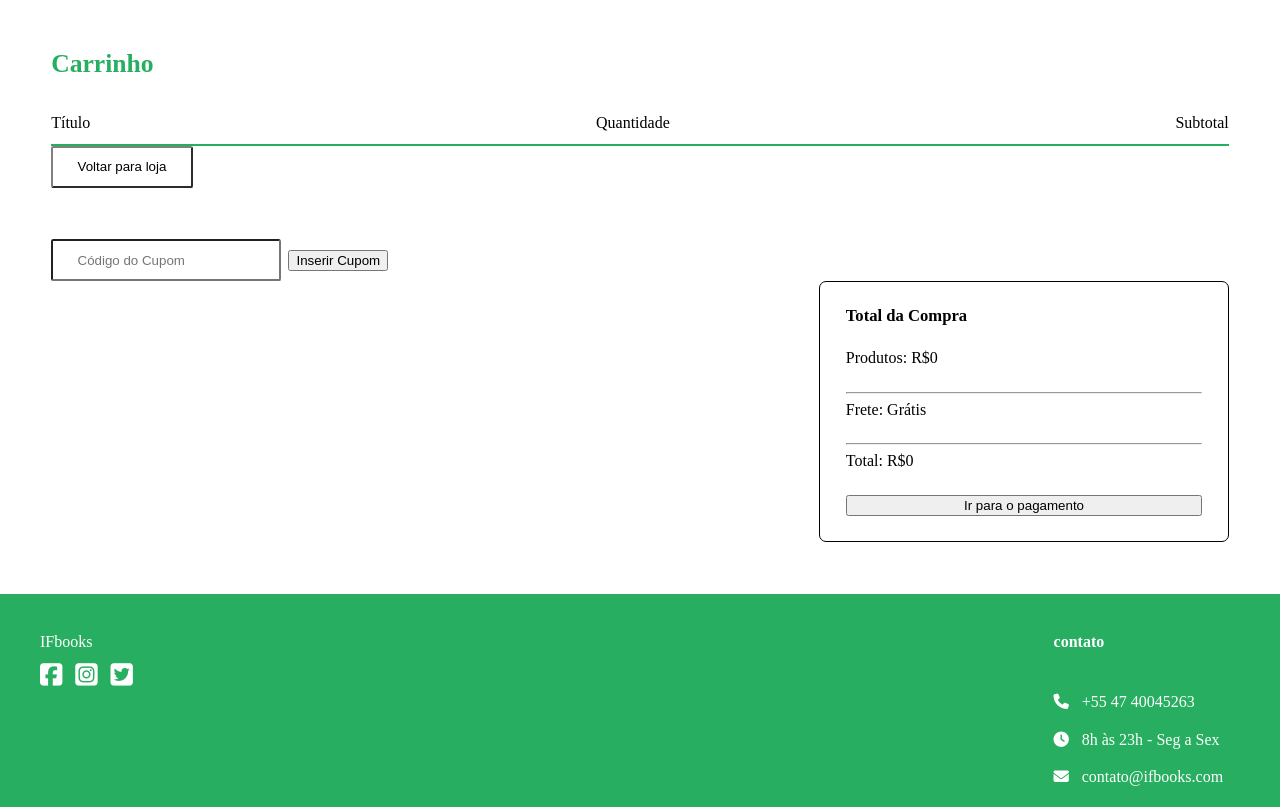
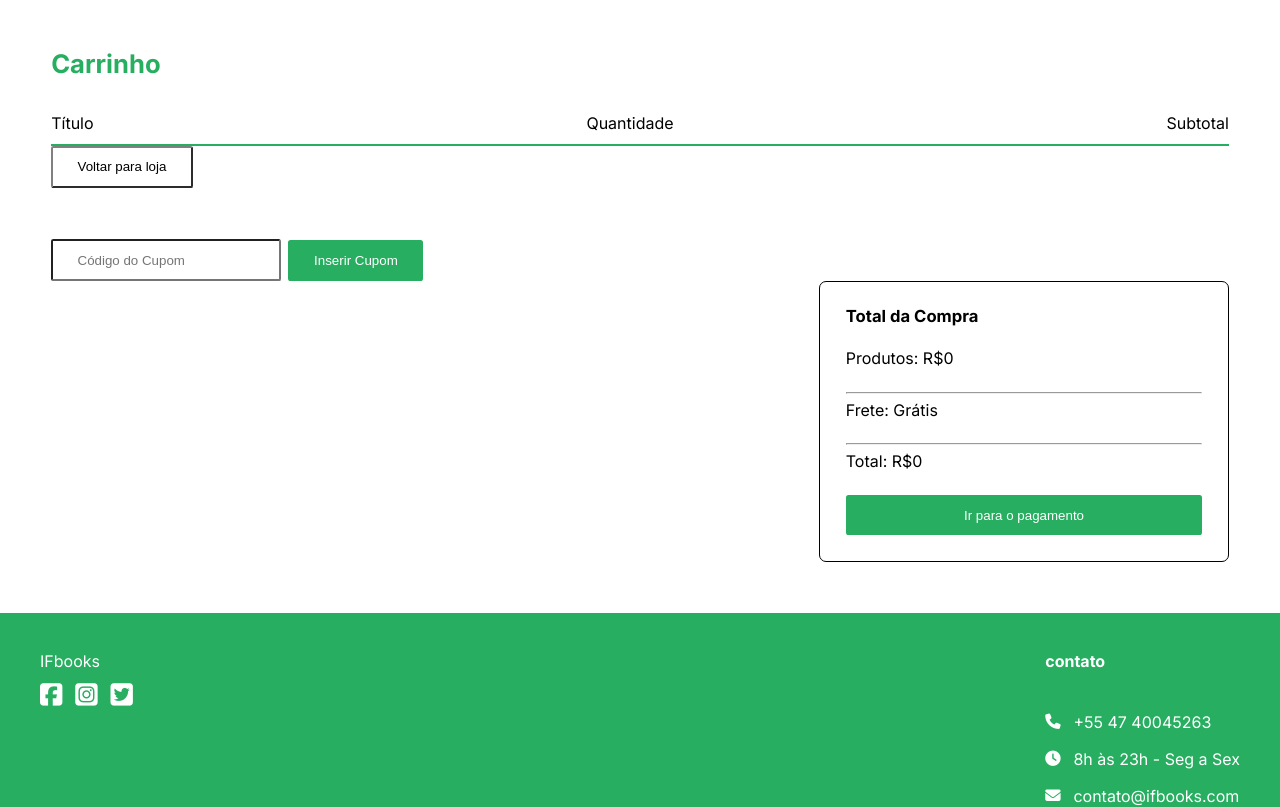
Before and after one commit to CAR-COMPR-2INFO3/Livraria, a Vue app: page / in a window 1280 px wide. Shown: the top 807 px of the page. Built offline with nearby package versions, Linux system fonts and the light colour scheme.

Commit message:
Pull request

```diff
--- a/src/assets/main.css
+++ b/src/assets/main.css
@@ -1,3 +1,6 @@
+
+@import url('https://fonts.googleapis.com/css2?family=Inter:ital,opsz,wght@0,14..32,100..900;1,14..32,100..900&display=swap');
+
 /* http://meyerweb.com/eric/tools/css/reset/ */
 html, body, div, span, applet, object, iframe,
 h1, h2, h3, h4, h5, h6, p, blockquote, pre,
@@ -42,3 +45,18 @@ table {
   border-collapse: collapse;
   border-spacing: 0;
 }
+.carrinho button.verde {
+  background-color: #27AE60;
+  color: white;
+  border: none;
+  border-radius: 0.2vw;
+  padding: 1vw 2vw 1vw 2vw;
+}
+button.verde:hover {
+background-color: rgb(24, 125, 24);
+transition: 0.5s;
+}
+
+body {
+  font-family:'Inter';
+}
```
